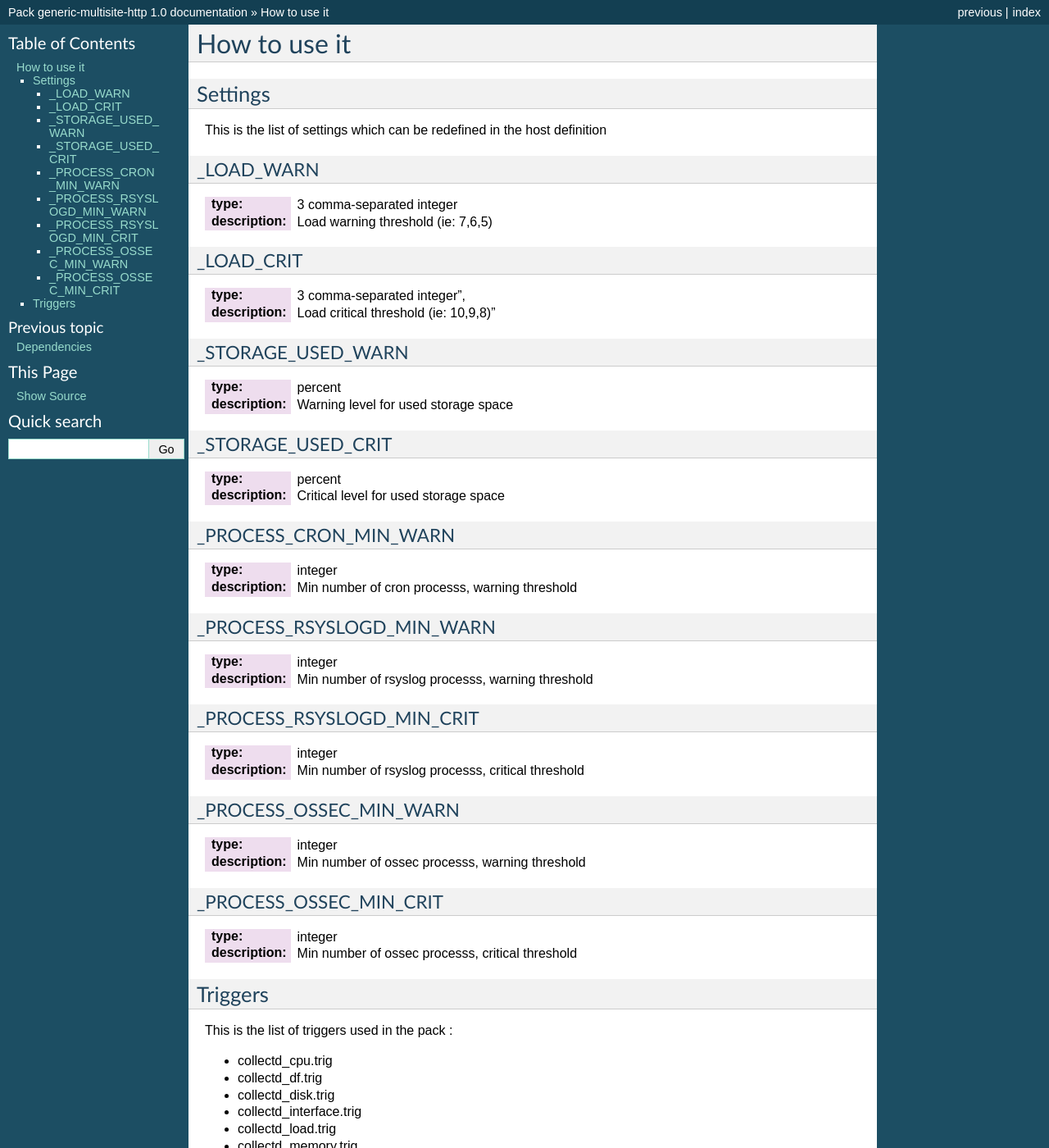
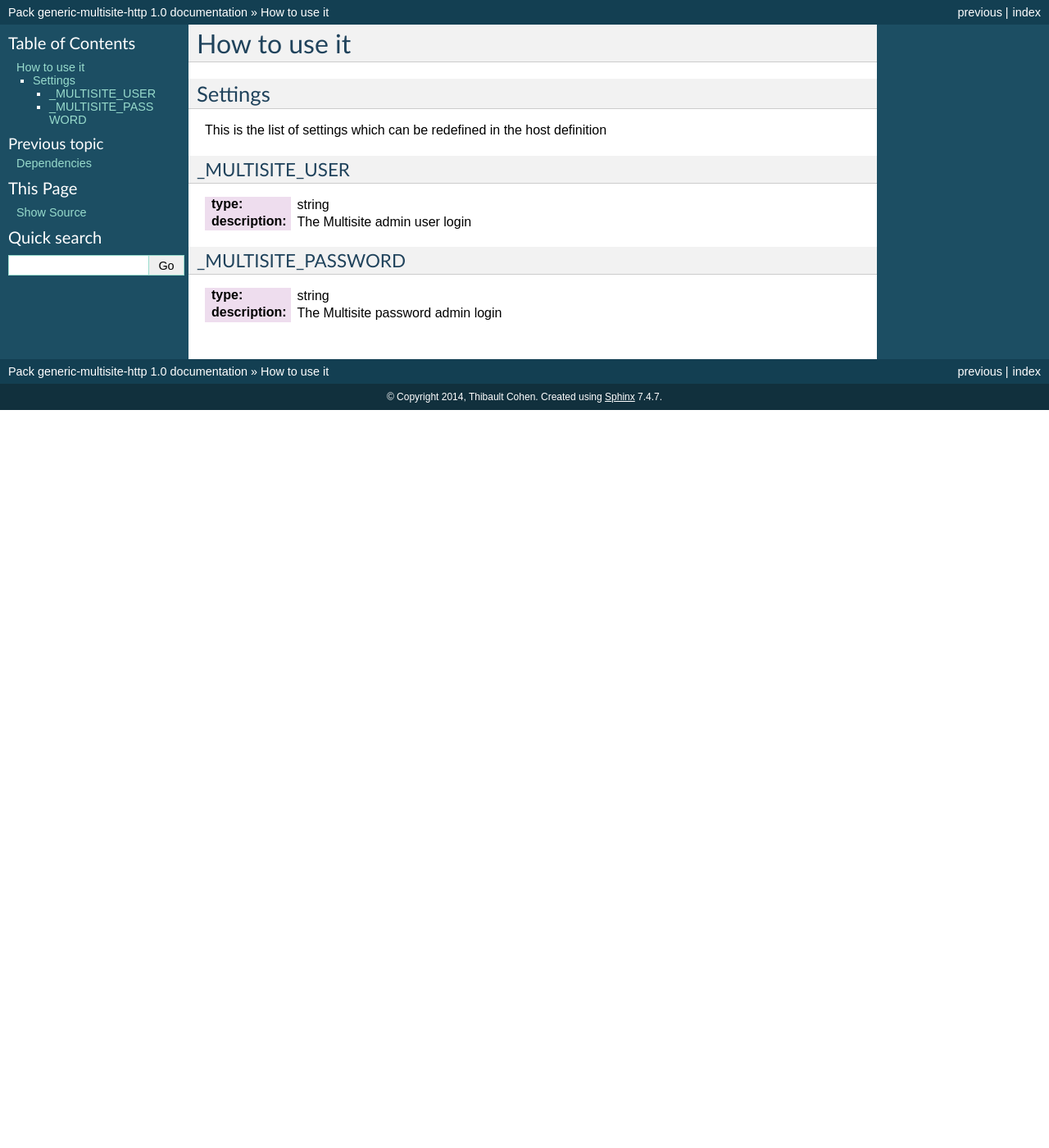
Before and after one commit to savoirfairelinux/monitoring-tools, a Sphinx documentation site: the page built from doc/source/howtouseit.rst, in a window 1280 px wide and 1400 px high. Shown: the whole window at 82% size. Built offline with Sphinx 7.4.7, drawn with Linux system fonts in a browser that asks for light colours; some of the changed text lies outside the part shown.

Commit message:
Copy from old repo

```diff
--- a/doc/source/howtouseit.rst
+++ b/doc/source/howtouseit.rst
@@ -7,81 +7,15 @@ Settings
 
 This is the list of settings which can be redefined in the host definition
 
-_LOAD_WARN
+_MULTISITE_USER
 ----------
 
-:type:              3 comma-separated integer
-:description:       Load warning threshold (ie: 7,6,5)
+:type:              string
+:description:       The Multisite admin user login
 
 
-_LOAD_CRIT
+_MULTISITE_PASSWORD
 ----------
 
-:type:              3 comma-separated integer",
-:description:        Load critical threshold (ie: 10,9,8)"
-
-
-_STORAGE_USED_WARN
-------------------
-
-:type:              percent
-:description:       Warning level for used storage space
-
-
-_STORAGE_USED_CRIT
-------------------
-
-:type:              percent
-:description:       Critical level for used storage space
-
-
-_PROCESS_CRON_MIN_WARN
-----------------------
-
-:type:              integer
-:description:       Min number of cron processs, warning threshold
-
-
-
-_PROCESS_RSYSLOGD_MIN_WARN
---------------------------
-
-:type:              integer
-:description:       Min number of rsyslog processs, warning threshold
-
-
-_PROCESS_RSYSLOGD_MIN_CRIT
---------------------------
-
-:type:              integer
-:description:       Min number of rsyslog processs, critical threshold
-
-
-_PROCESS_OSSEC_MIN_WARN
------------------------
-
-:type:              integer
-:description:       Min number of ossec processs, warning threshold
-
-
-_PROCESS_OSSEC_MIN_CRIT
------------------------
-
-:type:              integer
-:description:       Min number of ossec processs, critical threshold
-
-
-Triggers
-~~~~~~~~
-
-This is the list of triggers used in the pack :
-
-* collectd_cpu.trig
-* collectd_df.trig
-* collectd_disk.trig
-* collectd_interface.trig
-* collectd_load.trig
-* collectd_memory.trig
-* collectd_processes.trig
-* collectd_swap.trig
-* collectd_users.trig
+:type:              string
+:description:       The Multisite password admin login
--- a/doc/source/index.rst
+++ b/doc/source/index.rst
@@ -1,10 +1,10 @@
-.. Pack generic-dhcp documentation master file, created by
+.. Pack generic-multisite-http documentation master file, created by
    sphinx-quickstart on Thu Feb 13 09:50:04 2014.
    You can adapt this file completely to your liking, but it should at least
    contain the root `toctree` directive.
 
-Welcome to Pack generic-dhcp's documentation!
-==============================================
+Welcome to Pack generic-multisite-http's documentation!
+========================================================
 
 Contents:
 
```
Also changed, not shown: doc/source/dependencies.rst (+4 -14 lines), 4 other files.
